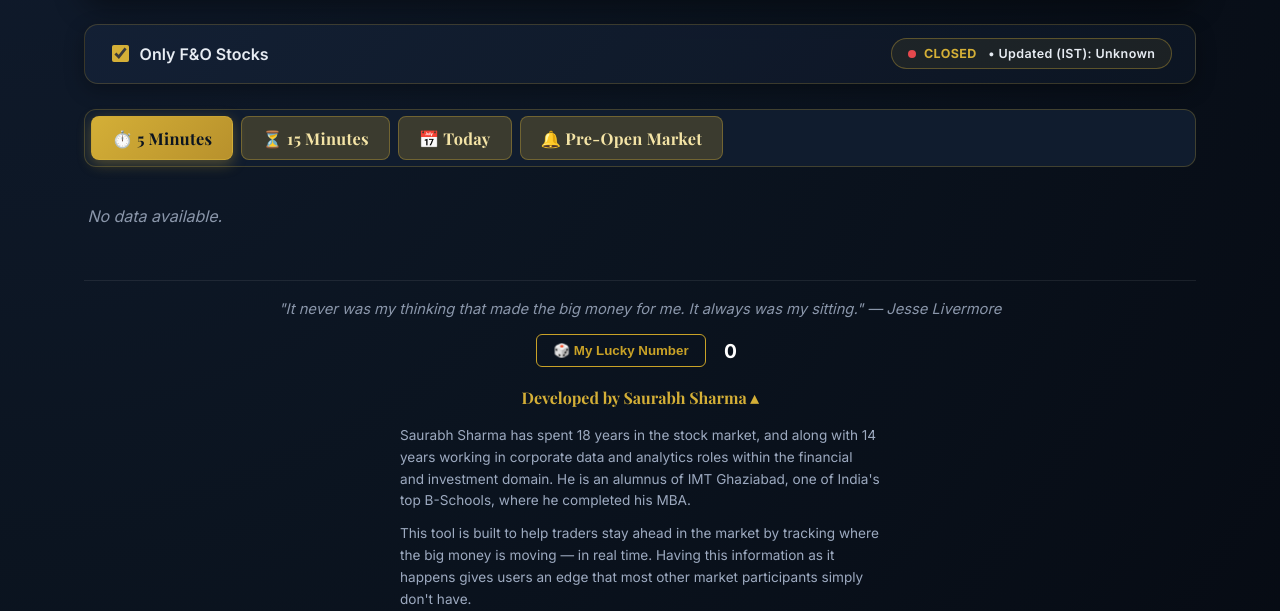
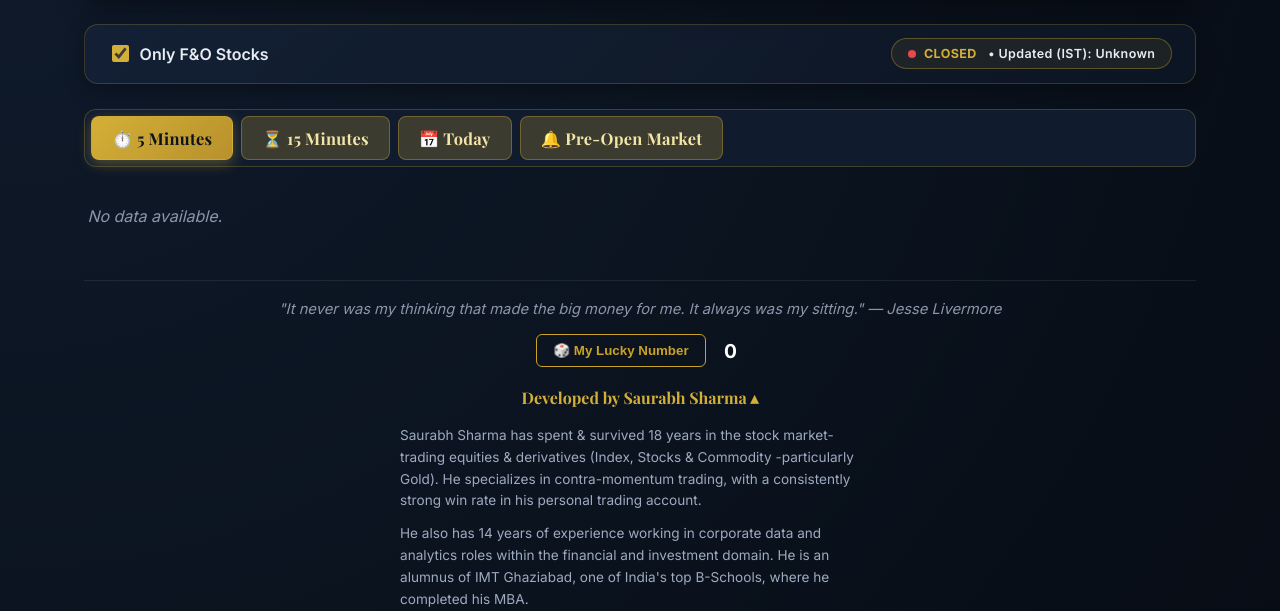
Before and after one commit to srbsharma92/priceAction3, an Astro site in the folder astro-site/: page / in a window 1280 px wide. Both pictures are taken after a click on the button "Developed by Saurabh Sharma ▾". Shown: the part 189-800 px from the top of the page. Built offline with nearby package versions, Linux system fonts and the light colour scheme; Astro itself is replaced by a stand-in of ours; no server answers.

Commit message:
Update index.astro

```diff
--- a/astro-site/src/pages/index.astro
+++ b/astro-site/src/pages/index.astro
@@ -50,10 +50,11 @@ import '../styles/theme.css';
       <div class="about-section">
         <button id="about-toggle" class="about-toggle-btn">Developed by Saurabh Sharma ▾</button>
         <div id="about-content" class="about-content">
-          <p>Saurabh Sharma has spent 18 years in the stock market, and along with 14 years working in corporate data and analytics roles within the financial and investment domain. He is an alumnus of IMT Ghaziabad, one of India's top B-Schools, where he completed his MBA.</p>
+          <p>Saurabh Sharma has spent & survived 18 years in the stock market- trading equities & derivatives (Index, Stocks & Commodity -particularly Gold). He specializes in contra-momentum trading, with a consistently strong win rate in his personal trading account. </p>
+          <p>He also has 14 years of experience working in corporate data and analytics roles within the financial and investment domain. He is an alumnus of IMT Ghaziabad, one of India's top B-Schools, where he completed his MBA.</p>
           <p>This tool is built to help traders stay ahead in the market by tracking where the big money is moving — in real time. Having this information as it happens gives users an edge that most other market participants simply don't have.</p>
           <p>Saurabh believes trading is a skill, not luck. Like any skill, it is learned by following a process with discipline and commitment, practiced consistently over time.</p>
-          <p>For any questions or a quick discussion, feel free to mail him — or book a session.</p>
+          <p>For any questions or a quick discussion or learning, feel free to mail him — or book a session.</p>
         </div>
       </div>
       <p class="footer-contact"><a href="mailto:srb_sharma@outlook.com">✉️ Want to Learn Trading? OR Have a query? Contact: srb_sharma@outlook.com</a></p>
```
